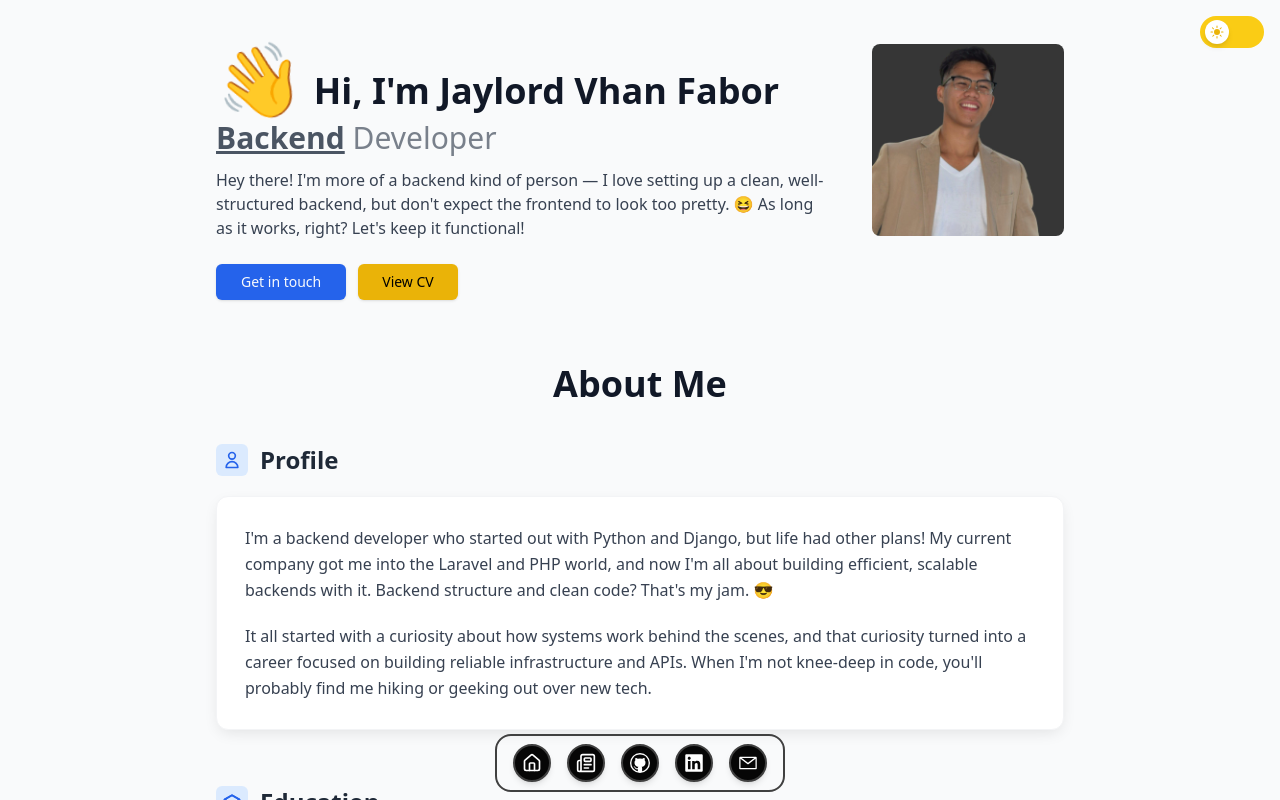
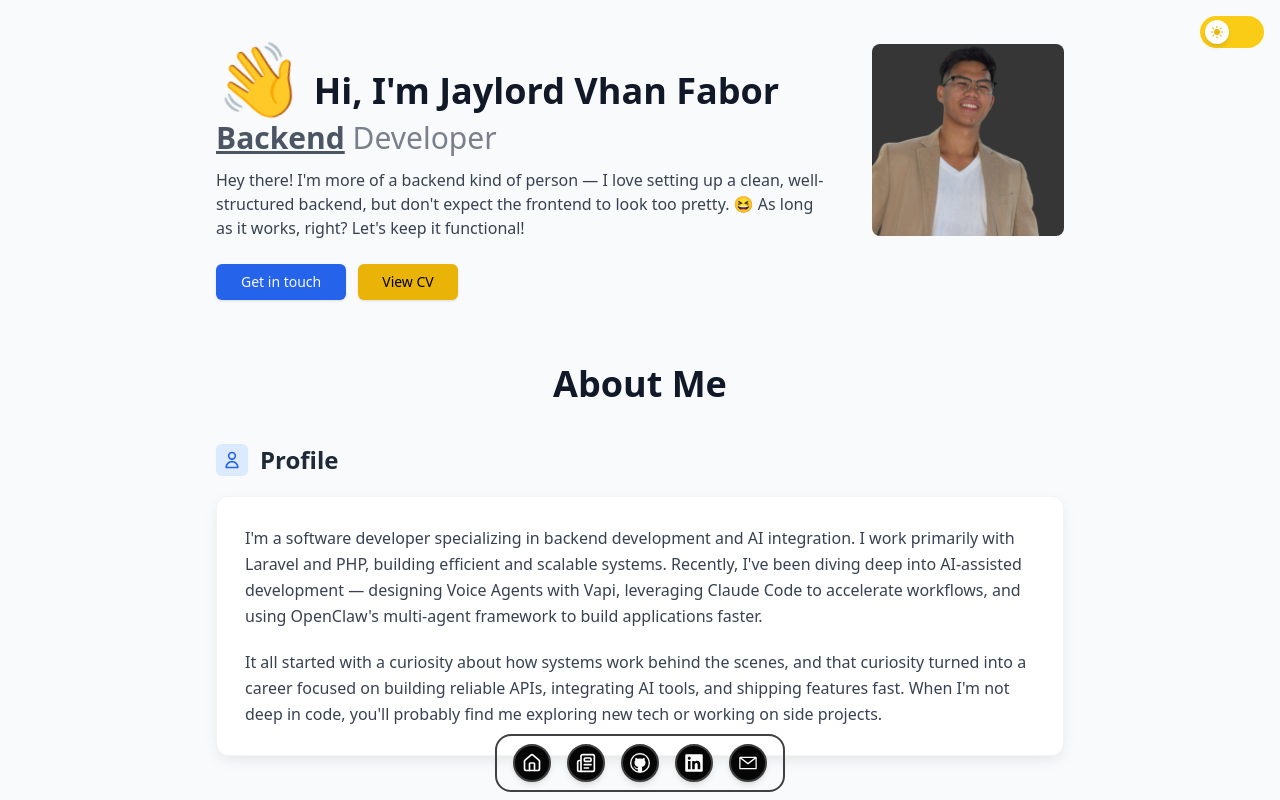
Before and after one commit to JjayFabor/jjayfabor.github.io, a React (Vite) app: page /#/ in a window 1280 px wide. Built offline with nearby package versions, Linux system fonts and the light colour scheme; a web font is replaced by a local one.

Commit message:
Update About and Experience sections to match resume

```diff
--- a/src/components/About.jsx
+++ b/src/components/About.jsx
@@ -14,7 +14,7 @@ const About = () => {
       },
       {
         school: "Professional Electronics Institute, Inc.",
-        degree: "Associate's Degree in Computer Technology",
+        degree: "Vocational Degree in Computer Technology",
         year: "2019 - 2021",
         description: "Completed an intensive program focused on computer hardware servicing, networking, and software development, gaining hands-on experience in troubleshooting, system maintenance, and programming.",
         logo: "logo/peii_logo.png",
@@ -46,14 +46,17 @@ const About = () => {
             </h3>
             <div className="bg-white dark:bg-gray-800 p-7 rounded-xl border border-gray-100 dark:border-gray-700 shadow-[0_5px_15px_-3px_rgba(0,0,0,0.1)] dark:shadow-[0_5px_15px_-3px_rgba(0,0,0,0.3)] hover:shadow-[0_10px_30px_-12px_rgba(0,0,0,0.2)] dark:hover:shadow-[0_10px_30px_-12px_rgba(0,0,0,0.5)] transition-shadow duration-300">
               <p className="text-gray-700 dark:text-gray-300 mb-5 leading-relaxed">
-                I'm a backend developer who started out with Python and Django, but life had other plans!
-                My current company got me into the Laravel and PHP world, and now I'm all about building
-                efficient, scalable backends with it. Backend structure and clean code? That's my jam. 😎
+                I'm a software developer specializing in backend development and AI integration. I work
+                primarily with Laravel and PHP, building efficient and scalable systems. Recently, I've been
+                diving deep into AI-assisted development — designing Voice Agents with Vapi, leveraging
+                Claude Code to accelerate workflows, and using OpenClaw's multi-agent framework to build
+                applications faster.
               </p>
               <p className="text-gray-700 dark:text-gray-300 leading-relaxed">
                 It all started with a curiosity about how systems work behind the scenes, and that curiosity
-                turned into a career focused on building reliable infrastructure and APIs. When I'm not
-                knee-deep in code, you'll probably find me hiking or geeking out over new tech.
+                turned into a career focused on building reliable APIs, integrating AI tools, and shipping
+                features fast. When I'm not deep in code, you'll probably find me exploring new tech or
+                working on side projects.
               </p>
             </div>
           </div>
--- a/src/components/Experience.jsx
+++ b/src/components/Experience.jsx
@@ -5,44 +5,44 @@ const Experience = () => {
 
   const experiences = [
     {
-      company: "Callbox Iloilo",
+      company: "Callbox Inc — Iloilo City, PH",
       position: "Junior Software Developer",
       period: "10/2025 - present",
       description: [
-        "Streamline development workflows by creating comprehensive project documentation, enabling faster onboarding and reducing knowledge gaps across teams",
-        "Bridge communication between developers and operations teams to ensure smooth feature rollouts and minimize deployment risks",
-        "Accelerate issue resolution through proactive code debugging and troubleshooting, reducing system downtime and improving overall reliability",
-        "Automate business processes using n8n workflows, saving hours of manual work and increasing operational efficiency",
-        "Enhance customer engagement by implementing VAPI AI Voice Agents for webinar invitations and event reminders, improving attendance rates and user experience"
+        "Designed and developed AI Voice Agents using Vapi, fine-tuning responses for consistency and human-like conversational quality",
+        "Leveraged AI coding tools, particularly Claude and Claude Code, to accelerate development workflows and improve code quality",
+        "Utilized OpenClaw's multi-agent framework to build applications faster, creating custom skills to maximize token efficiency and reduce repetitive prompting overhead",
+        "Applied AI-assisted development practices within Callbox projects, resulting in faster feature delivery and reduced development overhead"
       ],
       logo: "logo/callbox_logo.jpg",
-      skills: ["Laravel", "PHP", "MySQL", "n8n", "VAPI AI", "API Development", "Documentation", "Git", "Automation"]
+      skills: ["Laravel", "PHP", "MySQL", "Vapi AI", "Claude Code", "OpenClaw", "API Development", "Git"]
     },
-    // {
-    //   company: "Smartgenix (Client)",
-    //   position: "Freelance Full Stack Software Developer",
-    //   period: "06/2025 - present",
-    //   description: [
-    //     "Developed and enhanced a SaaS application by improving frontend design and backend performance",
-    //     "Strengthened security measures and integrated ElevenLabs AI Voice Agent",
-    //     "Built APIs for booking appointments seamlessly connected to the AI agent",
-    //     "Implemented additional features to optimize user experience and system efficiency"
-    //   ],
-    //   logo: "logo/smartgenix_logo.png",
-    //   skills: ["Laravel", "PHP", "Livewire", "API", "ElevenLabs", "Web Development", "Github", "Twilio"]
-    // },
     {
-      company: "Callbox Iloilo",
-      position: "Intern Software Developer",
+      company: "Callbox Inc — Iloilo City, PH",
+      position: "Software Development Intern",
       period: "02/2025 - 05/2025",
       description: [
-        "Working primarily as a backend developer using Laravel",
-        "Focusing on building and optimizing APIs, database management, and system integrations",
-        "Assisting in implementing additional features and enhancements for the company's portal",
-        "Collaborating with the team to ensure seamless functionality and performance improvements"
+        "Assisted in the development and implementation of Laravel-based applications",
+        "Helped optimize application performance across multiple modules",
+        "Collaborated with the development team to integrate frontend and backend components",
+        "Gained hands-on experience with Laravel, MySQL, and best practices in web development"
       ],
       logo: "logo/callbox_logo.jpg",
       skills: ["Laravel", "PHP", "MySQL", "Bootstrap", "API Development", "Git", "PhpMyAdmin"]
+    },
+    {
+      company: "Freelance — Iloilo City, PH",
+      position: "Software Developer",
+      period: "Freelance",
+      description: [
+        "Improved overall UI/UX design of the application to enhance user engagement and accessibility",
+        "Integrated Stripe Wallet for secure and seamless payment processing",
+        "Developed and implemented a custom API utilized by the ElevenLabs AI Voice Agent as a webhook for handling user authentication and data exchange",
+        "Implemented ElevenLabs AI Voice Agent with Twilio integration to handle OTP verification and voice interactions",
+        "Explored and integrated OpenClaw for multi-agent orchestration, creating custom skills and agents to streamline development productivity"
+      ],
+      logo: "logo/smartgenix_logo.png",
+      skills: ["Laravel", "PHP", "Livewire", "API", "ElevenLabs", "Stripe", "Twilio", "OpenClaw"]
     },
     {
       company: "Central Philippine University - Thesis Project",
```
